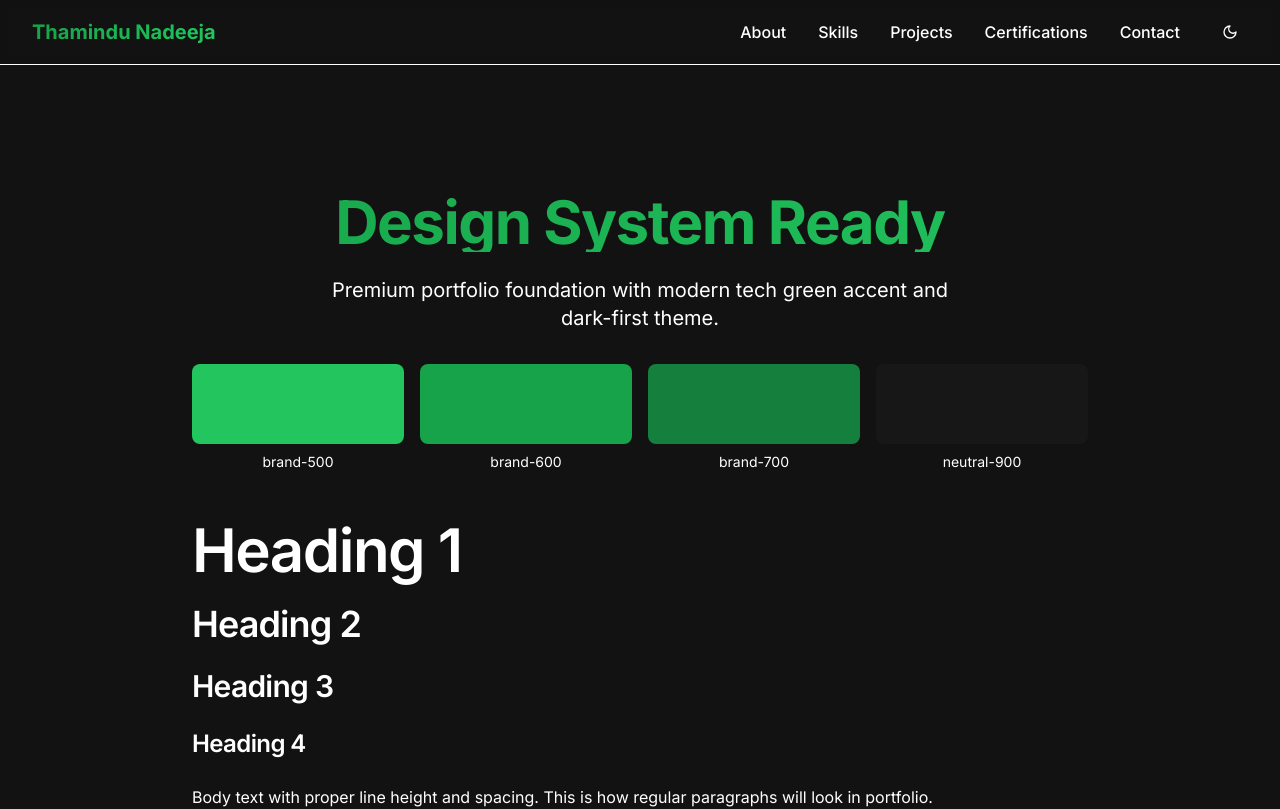
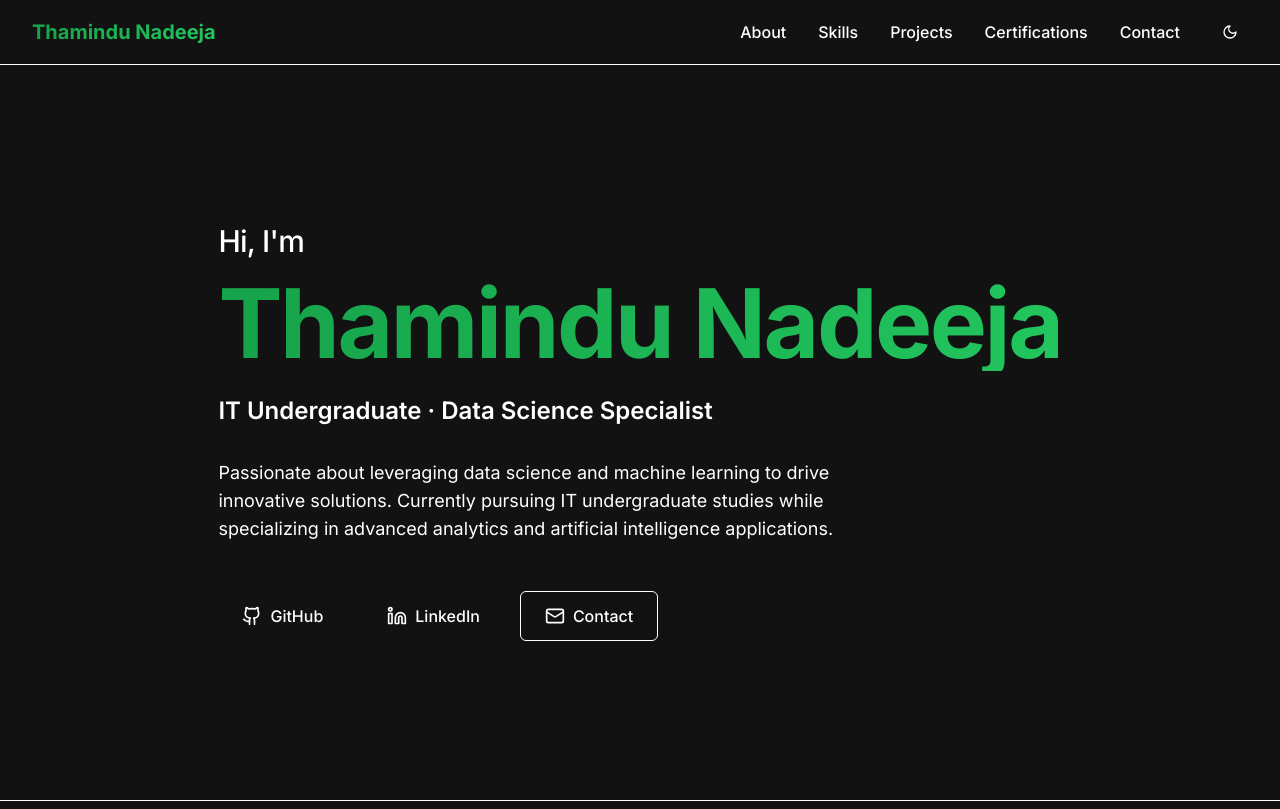
Before and after one commit to Tnadeeja/NadeejaPortfolio, a Next.js app: page / in a window 1280 px wide. Shown: the top 809 px of the page. Built offline with nearby package versions, Linux system fonts and the light colour scheme.

Commit message:
Hero section

```diff
--- a/src/app/globals.css
+++ b/src/app/globals.css
@@ -122,11 +122,11 @@
   }
 
   .btn-primary {
-    @apply bg-primary text-primary-foreground hover:bg-primary/90;
+    @apply bg-primary text-primary-foreground hover:bg-primary hover:bg-opacity-90;
   }
 
   .btn-secondary {
-    @apply bg-secondary text-secondary-foreground hover:bg-secondary/80;
+    @apply bg-secondary text-secondary-foreground hover:bg-secondary hover:bg-opacity-80;
   }
 
   .btn-ghost {
--- a/src/app/page.tsx
+++ b/src/app/page.tsx
@@ -1,50 +1,10 @@
 import { Layout } from "@/components/layout/Layout"
+import { Hero } from "@/components/sections/Hero"
 
 export default function Home() {
   return (
     <Layout>
-      {/* Hero section */}
-      <section id="home" className="section">
-        <div className="container text-center">
-          <h1 className="text-gradient text-6xl font-bold mb-6">
-            Design System Ready
-          </h1>
-          <p className="text-xl text-muted-foreground max-w-2xl mx-auto mb-8">
-            Premium portfolio foundation with modern tech green accent and dark-first theme.
-          </p>
-
-          {/* Color palette showcase */}
-          <div className="grid grid-cols-2 md:grid-cols-4 gap-4 max-w-4xl mx-auto mb-12">
-            <div className="text-center">
-              <div className="w-full h-20 bg-brand-500 rounded-lg mb-2"></div>
-              <p className="text-sm font-mono">brand-500</p>
-            </div>
-            <div className="text-center">
-              <div className="w-full h-20 bg-brand-600 rounded-lg mb-2"></div>
-              <p className="text-sm font-mono">brand-600</p>
-            </div>
-            <div className="text-center">
-              <div className="w-full h-20 bg-brand-700 rounded-lg mb-2"></div>
-              <p className="text-sm font-mono">brand-700</p>
-            </div>
-            <div className="text-center">
-              <div className="w-full h-20 bg-neutral-900 rounded-lg mb-2"></div>
-              <p className="text-sm font-mono">neutral-900</p>
-            </div>
-          </div>
-
-          {/* Typography showcase */}
-          <div className="text-left max-w-4xl mx-auto space-y-6">
-            <h1 className="text-4xl md:text-6xl">Heading 1</h1>
-            <h2 className="text-3xl md:text-4xl">Heading 2</h2>
-            <h3 className="text-2xl md:text-3xl">Heading 3</h3>
-            <h4 className="text-xl md:text-2xl">Heading 4</h4>
-            <p className="text-base leading-relaxed">
-              Body text with proper line height and spacing. This is how regular paragraphs will look in portfolio.
-            </p>
-          </div>
-        </div>
-      </section>
+      <Hero />
 
       {/* Component showcase */}
       <section className="section-sm border-t border-border">
--- a/src/components/sections/Hero.tsx
+++ b/src/components/sections/Hero.tsx
@@ -0,0 +1,178 @@
+"use client"
+
+import { motion } from "framer-motion"
+import { Github, Linkedin, Mail } from "lucide-react"
+import { cn } from "@/lib/utils"
+
+export function Hero() {
+  const containerVariants = {
+    hidden: { opacity: 0 },
+    visible: {
+      opacity: 1,
+      transition: {
+        delayChildren: 0.3,
+        staggerChildren: 0.2,
+      },
+    },
+  }
+
+  const itemVariants = {
+    hidden: { y: 20, opacity: 0 },
+    visible: {
+      y: 0,
+      opacity: 1,
+      transition: {
+        type: "spring",
+        stiffness: 100,
+        damping: 10,
+      },
+    },
+  }
+
+  const buttonVariants = {
+    hidden: { scale: 0.8, opacity: 0 },
+    visible: {
+      scale: 1,
+      opacity: 1,
+      transition: {
+        type: "spring",
+        stiffness: 200,
+        damping: 15,
+      },
+    },
+    hover: {
+      scale: 1.05,
+      transition: {
+        type: "spring",
+        stiffness: 400,
+        damping: 10,
+      },
+    },
+    tap: {
+      scale: 0.95,
+      transition: {
+        type: "spring",
+        stiffness: 600,
+        damping: 10,
+      },
+    },
+  }
+
+  return (
+    <section id="home" className="section min-h-[calc(100vh-4rem)] flex items-center">
+      <div className="container-wide">
+        <motion.div
+          variants={containerVariants}
+          initial="hidden"
+          animate="visible"
+          className="max-w-4xl"
+        >
+          {/* Greeting */}
+          <motion.div
+            variants={itemVariants}
+            className="mb-4"
+          >
+            <h2 className="text-2xl md:text-3xl font-medium text-muted-foreground">
+              Hi, I'm
+            </h2>
+          </motion.div>
+
+          {/* Name */}
+          <motion.div
+            variants={itemVariants}
+            className="mb-6"
+          >
+            <h1 className="text-5xl md:text-7xl lg:text-8xl font-bold text-gradient leading-tight">
+              Thamindu Nadeeja
+            </h1>
+          </motion.div>
+
+          {/* Role */}
+          <motion.div
+            variants={itemVariants}
+            className="mb-8"
+          >
+            <p className="text-xl md:text-2xl font-semibold text-foreground/90">
+              IT Undergraduate · Data Science Specialist
+            </p>
+          </motion.div>
+
+          {/* Professional Summary */}
+          <motion.div
+            variants={itemVariants}
+            className="mb-12 max-w-2xl"
+          >
+            <p className="text-base md:text-lg text-muted-foreground leading-relaxed">
+              Passionate about leveraging data science and machine learning to drive innovative solutions.
+              Currently pursuing IT undergraduate studies while specializing in advanced analytics and
+              artificial intelligence applications.
+            </p>
+          </motion.div>
+
+          {/* CTA Buttons */}
+          <motion.div
+            variants={containerVariants}
+            initial="hidden"
+            animate="visible"
+            transition={{ delayChildren: 0.8, staggerChildren: 0.1 }}
+            className="flex flex-wrap gap-4"
+          >
+            {/* GitHub Button */}
+            <motion.a
+              variants={buttonVariants}
+              href="https://github.com"
+              target="_blank"
+              rel="noopener noreferrer"
+              whileHover="hover"
+              whileTap="tap"
+              className={cn(
+                "btn btn-primary inline-flex items-center gap-2 px-6 py-3",
+                "text-base font-medium"
+              )}
+            >
+              <Github className="h-5 w-5" />
+              <span>GitHub</span>
+            </motion.a>
+
+            {/* LinkedIn Button */}
+            <motion.a
+              variants={buttonVariants}
+              href="https://linkedin.com"
+              target="_blank"
+              rel="noopener noreferrer"
+              whileHover="hover"
+              whileTap="tap"
+              className={cn(
+                "btn btn-secondary inline-flex items-center gap-2 px-6 py-3",
+                "text-base font-medium"
+              )}
+            >
+              <Linkedin className="h-5 w-5" />
+              <span>LinkedIn</span>
+            </motion.a>
+
+            {/* Contact Button */}
+            <motion.button
+              variants={buttonVariants}
+              whileHover="hover"
+              whileTap="tap"
+              onClick={() => {
+                const element = document.querySelector("#contact")
+                if (element) {
+                  element.scrollIntoView({ behavior: "smooth" })
+                }
+              }}
+              className={cn(
+                "btn btn-ghost inline-flex items-center gap-2 px-6 py-3",
+                "text-base font-medium border border-border"
+              )}
+            >
+              <Mail className="h-5 w-5" />
+              <span>Contact</span>
+            </motion.button>
+          </motion.div>
+        </motion.div>
+      </div>
+    </section>
+  )
+}
```
